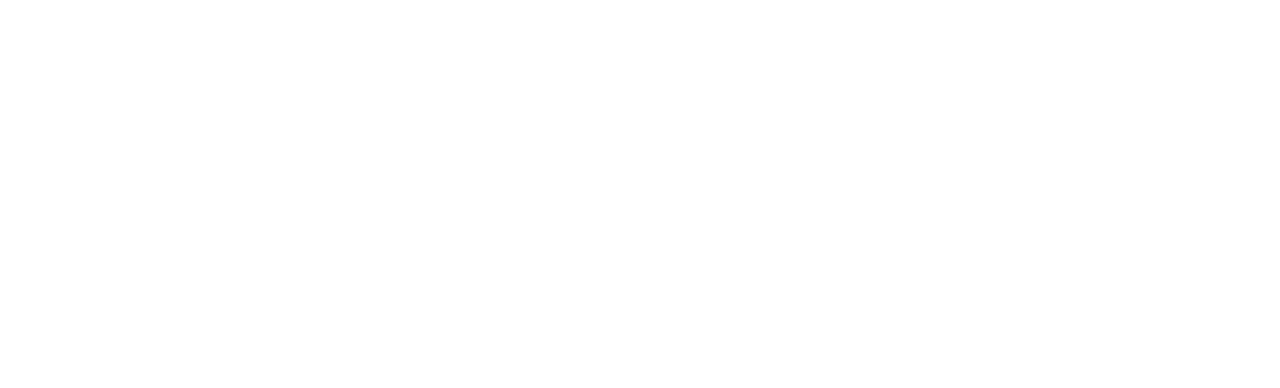
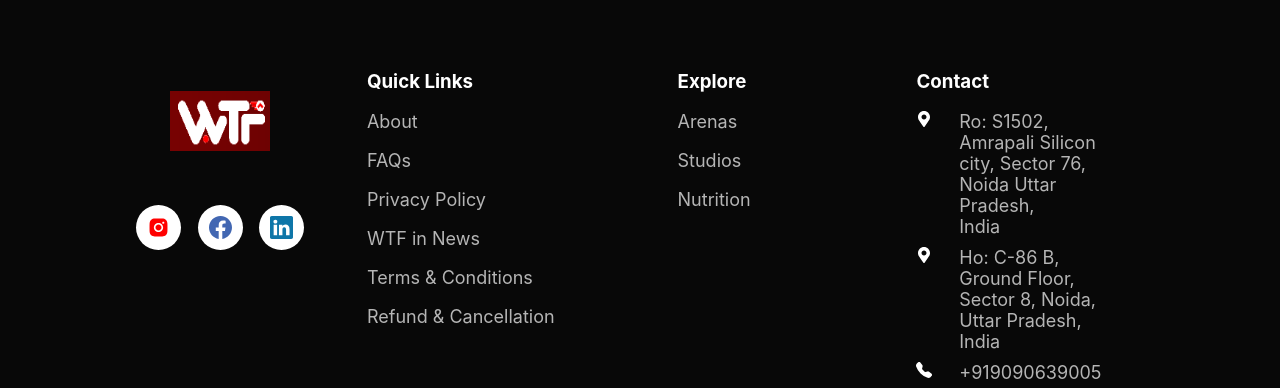
Before and after one commit to manojbhise/WTF, a React (Create React App) app in the folder what/: page / in a window 1280 px wide. Shown: the part 2409-2797 px from the top of the page. Before the commit the page ends 1960 px from the top, so only its background shows below. Built offline with nearby package versions, Linux system fonts and the light colour scheme; no server answers.

Commit message:
footer added

```diff
--- a/what/src/App.js
+++ b/what/src/App.js
@@ -2,12 +2,14 @@
 import "./App.css";
 import Navbar from "./components/Navbar";
 import Gyms from "./pages/Gyms";
+import Footer from "./components/Footer";
 
 function App() {
   return (
     <div>
       <Navbar />
       <Gyms/>
+      <Footer/>
     </div>
   );
 }
--- /dev/null
+++ b/what/src/components/Footer.jsx
@@ -0,0 +1,79 @@
+import React from "react";
+import styles from "../styles/Footer.module.css";
+import logo from "../assets/logo.png";
+import { AiFillInstagram } from "react-icons/ai";
+import { FaMapMarkerAlt } from "react-icons/fa";
+import { AiOutlineMail } from "react-icons/ai";
+import { BsFacebook, BsLinkedin,BsFillTelephoneFill } from "react-icons/bs";
+
+const Footer = () => {
+  return (
+    <div className={styles.main}>
+      <div className={styles.footer}>
+        <div className={styles.social}>
+          <img src={logo} alt="" />
+          <div className={styles.socialI}>
+            <div>
+              <AiFillInstagram style={{ color: "red", fontSize: "23px" }} />
+            </div>
+            <div>
+              <BsFacebook style={{ color: "#4267b2", fontSize: "23px" }} />
+            </div>
+            <div>
+              <BsLinkedin style={{ color: "#0e76a8", fontSize: "23px" }} />
+            </div>
+          </div>
+        </div>
+        <div className={styles.quick}>
+          <h3>Quick Links</h3>
+          <p>About</p>
+          <p>FAQs</p>
+          <p>Privacy Policy</p>
+          <p>WTF in News</p>
+          <p>Terms & Conditions</p>
+          <p>Refund & Cancellation</p>
+        </div>
+        <div className={styles.explore}>
+          <h3>Explore</h3>
+          <p>Arenas</p>
+          <p>Studios</p>
+          <p>Nutrition</p>
+        </div>
+        <div className={styles.contact}>
+          <h3>Contact</h3>
+          <div>
+            <div>
+              <FaMapMarkerAlt />
+            </div>
+            <div className={styles.add}>
+              <p>Ro: S1502, <br /> Amrapali Silicon <br /> city, Sector 76, <br /> Noida Uttar <br /> Pradesh, <br />
+              India</p>
+            </div>
+          </div>
+          <div>
+            <div>
+              <FaMapMarkerAlt />
+            </div>
+            <div className={styles.add}>
+              <p>Ho: C-86 B, <br /> Ground Floor, <br /> Sector 8, Noida, <br /> Uttar Pradesh, <br /> India</p>
+            </div>
+          </div>
+          <div>
+            <div>
+              <BsFillTelephoneFill />
+            </div>
+            <div className={styles.add}><p>+919090639005</p></div>
+          </div>
+          <div>
+            <div>
+              <AiOutlineMail />
+            </div>
+            <div className={styles.add}><p>support@wtfup.me</p></div>
+          </div>
+        </div>
+      </div>
+    </div>
+  );
+};
+
+export default Footer;
--- a/what/src/pages/Gyms.jsx
+++ b/what/src/pages/Gyms.jsx
@@ -16,9 +16,9 @@
 const Gyms = () => {
 
   const [find, setFind] = useState("");
-  const [info, setInfo] = useState([]);
   const [city, setCity] = useState("");
   const [location, setLocation] = useState("");
+  const [info, setInfo] = useState([]);
 
   useEffect(() => {
     axios
--- /dev/null
+++ b/what/src/styles/Footer.module.css
@@ -0,0 +1,79 @@
+*{
+    box-sizing: border-box;
+}
+.main{
+    position: absolute;
+    top: 300vh;
+    width: 100vw;
+    height: 530px;
+    background-color: #080808;
+}
+.footer{
+    width: 80%;
+    margin: auto;
+    margin-top: 60px;
+    display: flex;
+    justify-content: space-between;
+}
+.social{
+    width: 18%;
+    text-align: center;
+}
+.social > img{
+    width: 100px;
+    height: 60px;
+    margin-top: 40px;
+}
+.socialI {
+    display: flex;
+    justify-content: space-around;
+    align-items: center;
+    margin-top: 50px;
+}
+.socialI > div{
+    color: black;
+    height: 45px;
+    width: 45px;
+    display: flex;
+    justify-content: center;
+    align-items: center;
+    background-color: white;
+    border-radius: 27px;
+}
+.quick{
+    width: 25%;
+}
+.footer > div > p{
+    color: #b5b5b5;
+    font-size: 18px;
+}
+.footer > div > h3{
+    color: white;
+}
+.add{
+    color: #b5b5b5;
+    font-size: 18px;
+}
+.explore{
+    width: 18%;
+    color: white;
+}
+.contact{
+    width: 23%;
+    color: white;
+}
+.contact > div{
+    display: flex;
+    margin-bottom: 10px;
+    justify-content: space-between;
+}
+.contact > div > div:nth-child(1){
+    width: 20%;
+}
+.contact > div > div:nth-child(2){
+    width: 90%;
+    box-sizing: border-box;
+}
+.contact > div > div:nth-child(2) > p{
+    margin: 0;
+}
--- a/what/src/styles/Gyms.module.css
+++ b/what/src/styles/Gyms.module.css
@@ -12,8 +12,8 @@
 }
 .whatsapp{
     position: fixed;
-    top: 83vh;
-    right: 3vh;
+    top: 84.5vh;
+    right: 2vh;
     z-index: 100;
     height: 60px;
     width: 60px;
@@ -156,11 +156,12 @@
     padding: 0 8px;
     border-radius: 5px;
 }
+
 .filter > select:nth-child(7) > option{
     font-size: 16px;
+    width: 200px;
     color: white;
-    cursor: pointer;
-    background-color: #2e2e2e;
+    background-color: #424242;
 }
 .grid{
     width: 75%;
@@ -219,10 +220,8 @@
 
 /* WTF Fitness Experience */
 .exp{
-    /* position: absolute; */
-    /* top: 245vh;
-
-    */
+    position: absolute;
+    top: 245vh;
     width: 100vw;
     height: 55vh;
     color: white;
```
